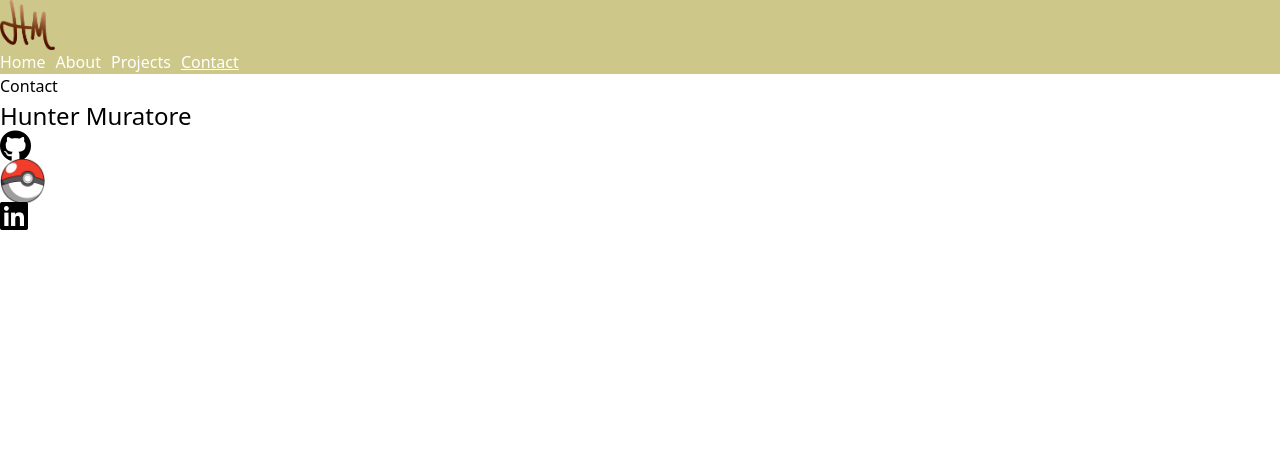
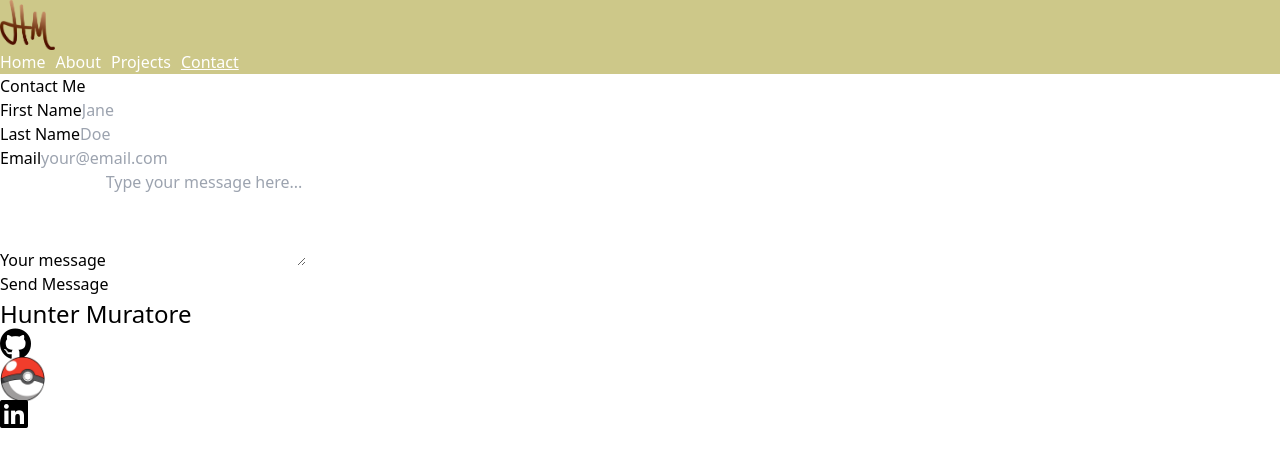
Before and after one commit to HunterMuratore/Portfolio, a React (Vite) app: page /contact in a window 1280 px wide. Shown: the top 466 px of the page. Built offline with nearby package versions, Linux system fonts and the light colour scheme.

Commit message:
WIP - tailwind flowbite contact form

```diff
--- a/src/components/Footer.jsx
+++ b/src/components/Footer.jsx
@@ -2,7 +2,8 @@ import pokeballImage from '../images/pokeball.png';
 
 function Footer() {
     return (
-        <footer className="flex flex-col mt-auto py-2">
+        <footer className="fixed bottom-0 left-0 z-20 w-full">
+            <div className="w-full flex flex-col mx-auto max-w-screen-xl p-4 md:flex md:items-center md:justify-between">
             <p className="text-center py-2">Hunter Muratore</p>
 
             <div className="flex justify-center items-center space-x-4">
@@ -16,6 +17,7 @@ function Footer() {
                     <i className="fa-brands fa-linkedin fa-2xl"></i>
                 </a>
             </div>
+            </div>
         </footer>
     );
 }
--- a/src/pages/Contact.jsx
+++ b/src/pages/Contact.jsx
@@ -1,7 +1,61 @@
 function Contact() {
     return (
-        <main>
-            <h1>Contact</h1>
+        <main className="contact flex flex-col mx-auto" id="contact">
+            <h2>Contact Me</h2>
+            <form className="w-full max-w-lg" action="https://mail.huntermuratore.com/muratoreh@gmail.com" method="POST">
+                <input type="hidden" name="_next" value="/success" />
+                <input type="hidden" name="subject" value="New Portfolio Message" />
+                <div className="flex flex-wrap -mx-3 mb-6">
+                    <div className="w-full md:w-1/2 px-3 mb-6 md:mb-0">
+                        <label className="block uppercase tracking-wide text-gray-700 text-xs font-bold mb-2" for="grid-first-name">
+                            First Name
+                        </label>
+                        <input className="appearance-none block w-full bg-gray-200 text-gray-700 border border-gray-200 rounded py-3 px-4 mb-3 leading-tight focus:outline-none focus:bg-white" id="grid-first-name" type="text" name="First Name" placeholder="Jane" required/>
+                    </div>
+                    <div className="w-full md:w-1/2 px-3">
+                        <label className="block uppercase tracking-wide text-gray-700 text-xs font-bold mb-2" for="grid-last-name">
+                            Last Name
+                        </label>
+                        <input className="appearance-none block w-full bg-gray-200 text-gray-700 border border-gray-200 rounded py-3 px-4 leading-tight focus:outline-none focus:bg-white focus:border-gray-500" id="grid-last-name" type="text" name="Last Name" placeholder="Doe" required/>
+                    </div>
+                </div>
+                <div className="flex flex-wrap -mx-3 mb-6">
+                    <div className="w-full px-3">
+                        <label className="block uppercase tracking-wide text-gray-700 text-xs font-bold mb-2" for="grid-email">
+                            Email
+                        </label>
+                        <input className="appearance-none block w-full bg-gray-200 text-gray-700 border border-gray-200 rounded py-3 px-4 mb-3 leading-tight focus:outline-none focus:bg-white focus:border-gray-500" id="grid-email" type="email" name="Email" placeholder="your@email.com" required/>
+                    </div>
+                </div>
+                <div className="flex flex-wrap -mx-3 mb-6">
+                    <label for="message" className="block uppercase tracking-wide text-gray-700 text-xs font-bold mb-2">Your message</label>
+                    <textarea id="message" rows="4" className="block p-2.5 w-full text-sm text-gray-900 bg-gray-50 rounded-lg border border-gray-300 focus:ring-blue-500 focus:border-blue-500 dark:bg-gray-700 dark:border-gray-600 dark:placeholder-gray-400 dark:text-white dark:focus:ring-blue-500 dark:focus:border-blue-500" name="Message" placeholder="Type your message here..." required></textarea>
+                </div>
+                <button className="flex-shrink-0 bg-teal-500 hover:bg-teal-700 border-teal-500 hover:border-teal-700 text-sm border-4 text-white mx-auto py-1 px-2 rounded" type="button">Send Message</button>
+            </form>
+            {/* <form className="mt-5 m-auto w-75 flex flex-col" action="https://mail.huntermuratore.com/muratoreh@gmail.com" method="POST">
+                <input type="hidden" name="_next" value="/success" />
+                <input type="hidden" name="subject" value="New Portfolio Message" />
+                <div className="col-md-5">
+                    <label for="firstName" className="form-label">First Name</label>
+                    <input type="text" className="form-control" name="First Name" id="firstName" required />
+                </div>
+                <div className="col-md-5">
+                    <label for="lastName" className="form-label">Last Name</label>
+                    <input type="text" className="form-control" name="Last Name" id="lastName" required />
+                </div>
+                <div className="col-md-4">
+                    <label for="emailInfo" className="form-label">Email</label>
+                    <input type="email" className="form-control" name="Email" id="emailInfo" placeholder="your@email.com" required />
+                </div>
+                <div className="col-md-10">
+                    <label for="questions" className="form-label">Message</label>
+                    <textarea className="form-control" name="Message" id="message" rows="3" placeholder="Type your message here" required></textarea>
+                </div>
+                <div className="col-md-12">
+                    <button type="submit" className="btn btn-light btn-outline-dark btn-lg">Send Message</button>
+                </div>
+            </form> */}
         </main>
     )
 }
```
